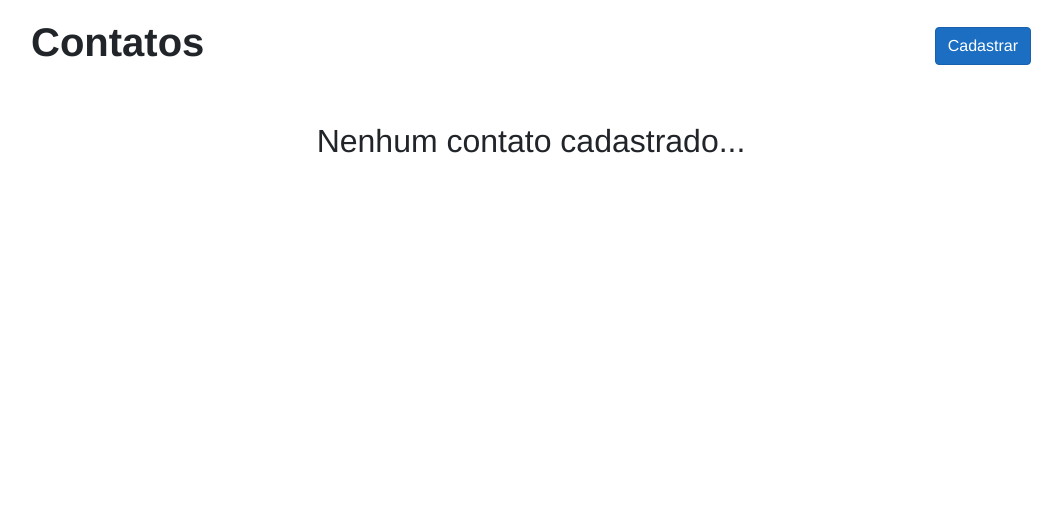
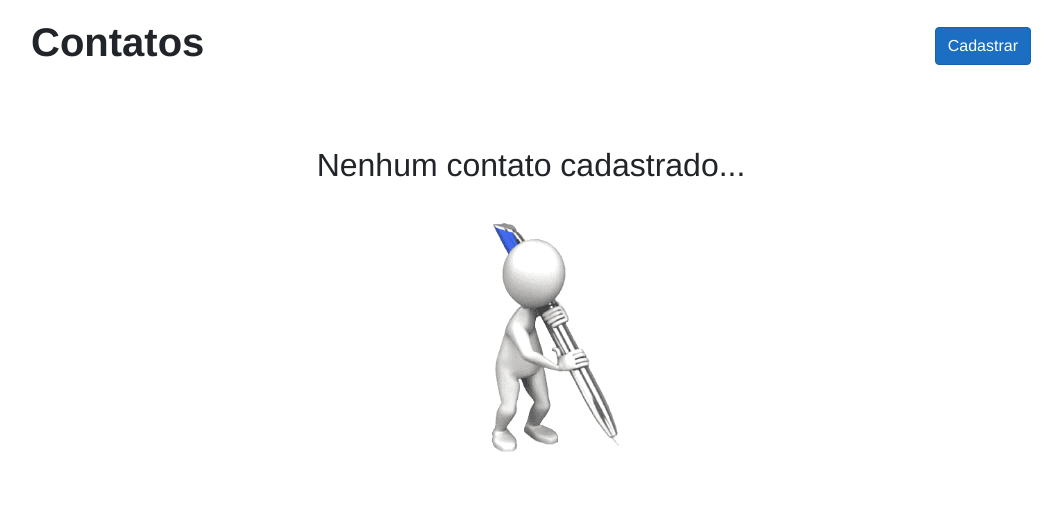
Before and after one commit to JonatasGdeC/Blazor-AgendaContatos, an ASP.NET Core app: page / in a window 1280 px wide. Shown: the top 524 px of the page, without its empty margins (113-1175 px from the left). Run offline with ASP.NET Core 8, Linux system fonts and the light colour scheme; style sheets or scripts are compiled from the project's sources.

Commit message:
Adicionando mensagem informando que nenhum contato foi cadastrado

```diff
--- a/Components/Pages/Home.razor
+++ b/Components/Pages/Home.razor
@@ -60,7 +60,10 @@
     }
     else
     {
-        <h2 class="w-100 d-flex justify-content-center mt-5">Nenhum contato cadastrado...</h2>
+        <div class="d-flex flex-column align-items-center">
+            <h2 class="d-flex justify-content-center mt-5">Nenhum contato cadastrado...</h2>
+            <img src="./images/semContato.png" width="25%" height="auto" alt="teste" />
+        </div>
     }
 </div>
 
```
Also changed, not shown: wwwroot/images/semContato.png (added), 2 other files.
